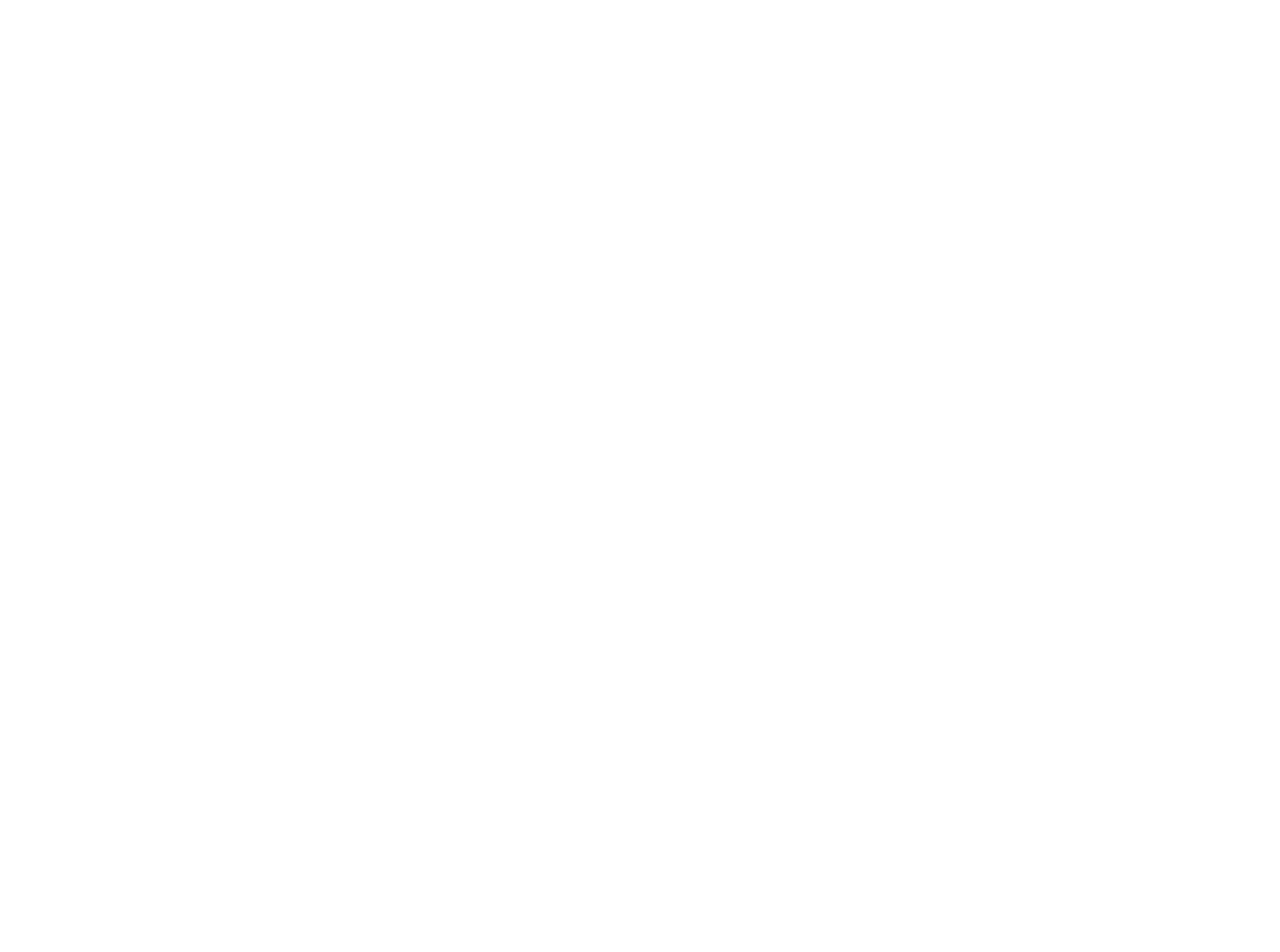
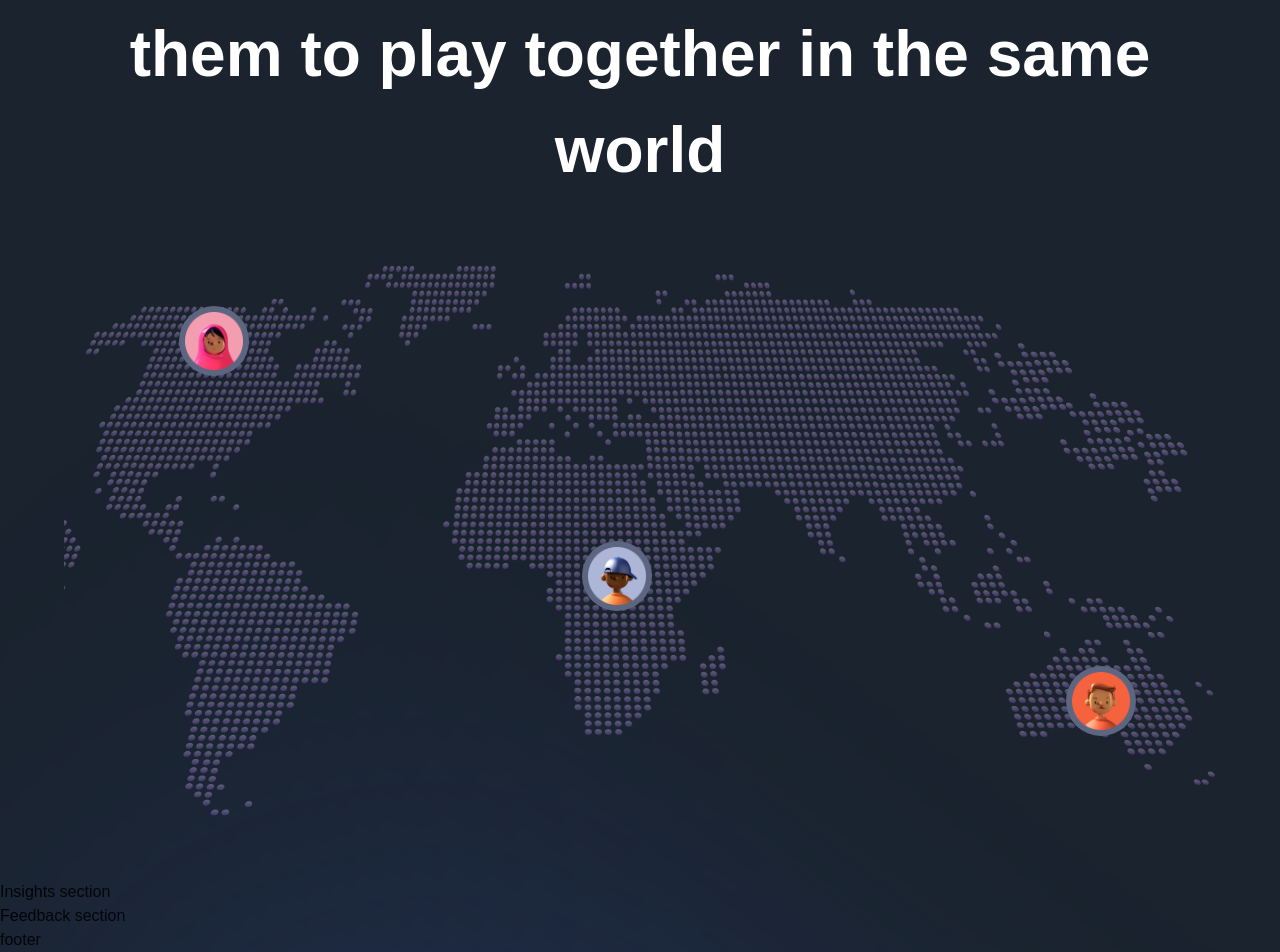
Before and after one commit to MsNicoleta/MetaMegaFun, a Next.js app: page / in a window 1280 px wide. Shown: the part 4341-5293 px from the top of the page. Before the commit the page ends 4278 px from the top, so only its background shows below. Built offline with nearby package versions, Linux system fonts and the light colour scheme; a web font is replaced by a local one.

Commit message:
add the map on the people on the world section also added the users icons on top of the map

```diff
--- a/components/NewFeatures.jsx
+++ b/components/NewFeatures.jsx
@@ -9,7 +9,7 @@
         className='w-1/2 h-1/2 object-contain'
       />
     </div>
-    <h1 className="mt-[26px] font-bold text-[24px] leading-[30px] text-white">Title {title}</h1>
+    <h1 className="mt-[26px] font-bold text-[24px] leading-[30px] text-white"> {title}</h1>
     <p className="flex-1 mt-[16px] font-normal text-18px text-[#b0b0b0] leading-[32px]">{subtitle}</p>
 
   </div>
--- a/sections/WhatsNew.jsx
+++ b/sections/WhatsNew.jsx
@@ -8,7 +8,7 @@
 
 const WhatsNew = () => (
   <section className={`${styles.paddings} relative z-10`} >
-    What's new section
+
     {/* A container for motion animations */}
     <motion.div
       variants={staggerContainer} // Animation variants for staggering
--- a/sections/World.jsx
+++ b/sections/World.jsx
@@ -1,9 +1,56 @@
 'use client';
 
+import { motion } from 'framer-motion'; // Import motion from Framer Motion
+import styles from '../styles'; // Import styles (ensure the correct path)
+import { staggerContainer, fadeIn } from '../utils/motion.js'; // Import motion variants
+import { TypingText, TitleText } from "../components"; // Import components
+
 const World = () => (
-  <section>
-    World section
-  </section>
+  <section className={`${styles.paddings} relative z-10`} >
+
+    {/* A container for motion animations */}
+    <motion.div
+      variants={staggerContainer} // Animation variants for staggering
+      initial="hidden"
+      whileInView="show"
+      viewport={{ once: false, amount: 0.25 }}
+      className={`${styles.innerWidth} flex mx-auto flex-col`}
+    >
+      <TypingText title="|People on the World" textStyles="text-center" />
+      <TitleText title={<>Track friends around you and invite them to play together in the same world</>} textStyles="text-center" />
+      <motion.div
+        variants={fadeIn('up', 'tween', 0.3, 1)} // Animation variants for fading in
+        className="relative mt-[68px] flex w-full h-[550px]"
+      >
+        <img src='/map.png'
+          alt='map'
+          className='w-full h-full object-cover'
+        />
+        <div className='absolute bottom-20 right-20 w-[70px] h-[70px] p-[6px] rounded-full bg-[#5d6680]'>
+
+          <img src='people-01.png'
+            alt='people'
+            className='w-full h-full'
+          />
+        </div>
+        <div className='absolute top-10 left-[10%] w-[70px] h-[70px] p-[6px] rounded-full bg-[#5d6680]'>
+
+          <img src='people-02.png'
+            alt='people'
+            className='w-full h-full'
+          />
+        </div>
+        <div className='absolute top-1/2 left-[45%] w-[70px] h-[70px] p-[6px] rounded-full bg-[#5d6680]'>
+
+          <img src='people-03.png'
+            alt='people'
+            className='w-full h-full'
+          />
+        </div>
+      </motion.div>
+    </motion.div>
+
+  </section >
 );
 
 export default World;
```
